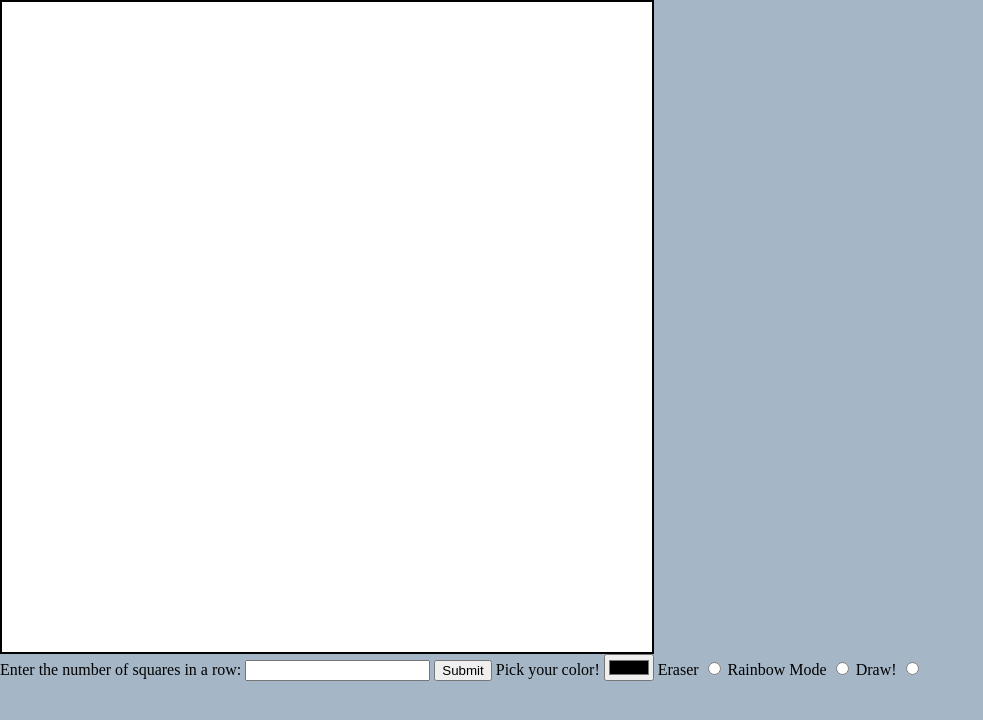
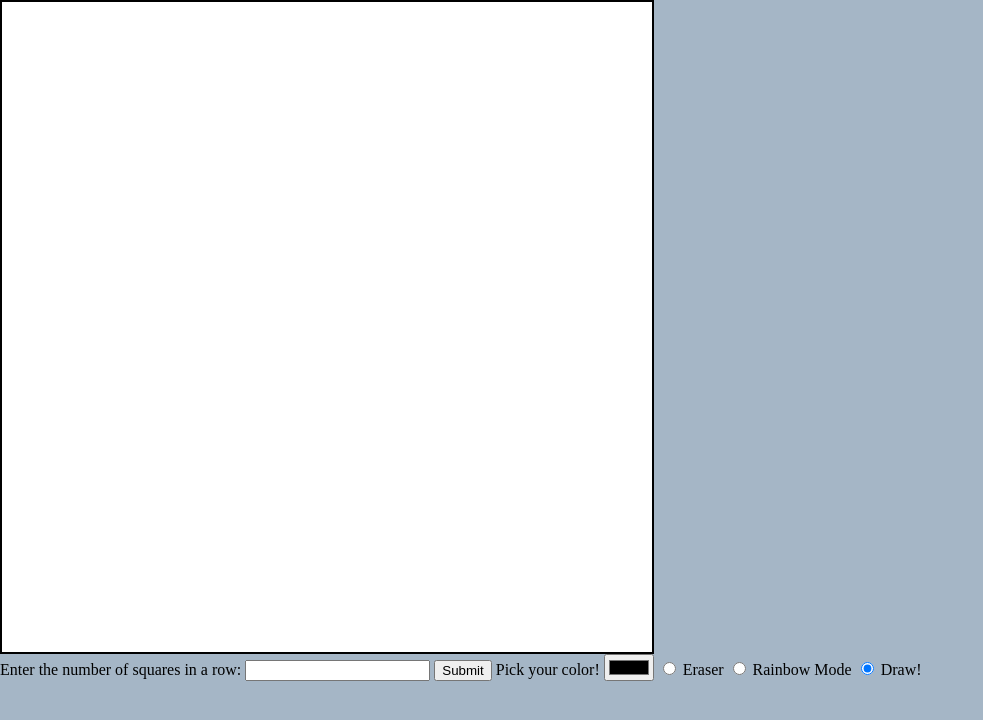
Before and after one commit to watersong89/odin-etch-a-sketch, a plain HTML site: page index.html in a window 1280 px wide. Shown: the whole page, without its empty margins (0-983 px from the left). Drawn offline with Linux system fonts and the light colour scheme.

Commit message:
reformatted radio buttons

```diff
--- a/index.html
+++ b/index.html
@@ -19,14 +19,17 @@
   <label for="color-wheel">Pick your color!</label>
   <input type="color" name="color-wheel" id="color-wheel" class="color-wheel">
 
+
+  <input type="radio" name="mode-selector" id="eraser-selector">
   <label for="eraser-selector">Eraser</label>
-  <input type="radio" name="mode-selector" id="eraser-selector">
 
+
+  <input type="radio" name="mode-selector" id="rainbow-selector">
   <label for="eraser-selector">Rainbow Mode</label>
-  <input type="radio" name="mode-selector" id="rainbow-selector">
 
+
+  <input type="radio" name="mode-selector" id="draw-selector" checked="checked">
   <label for="draw-selector">Draw!</label>
-  <input type="radio" name="mode-selector" id="draw-selector">
 
   <script src="scripts.js"></script>
 </body>
```
